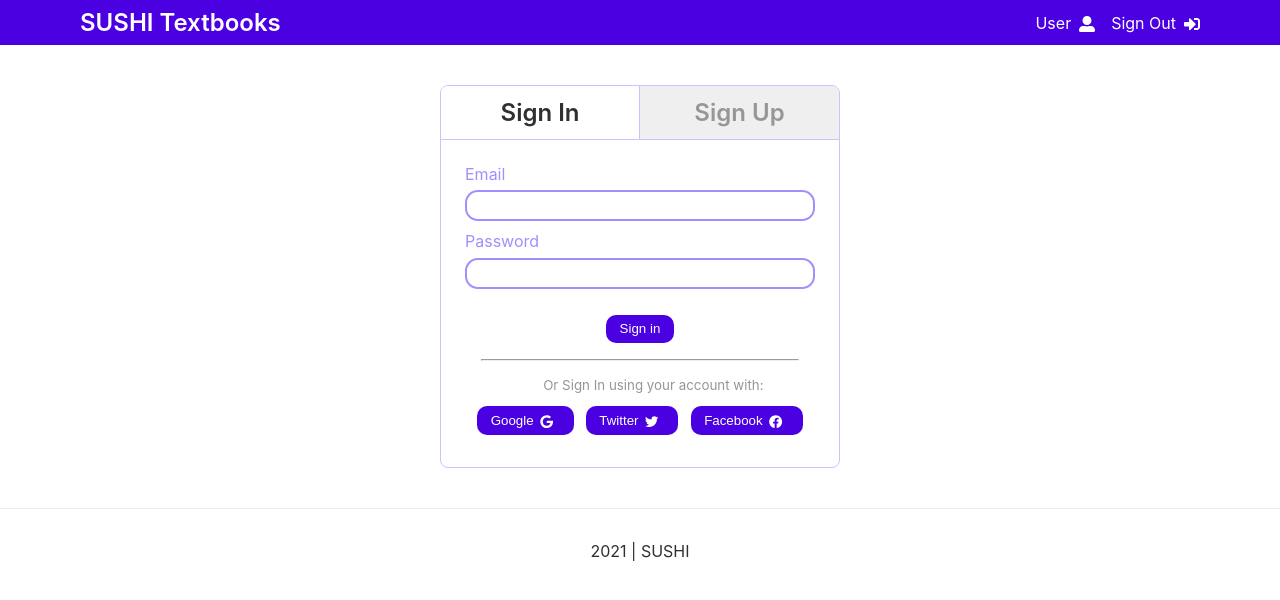
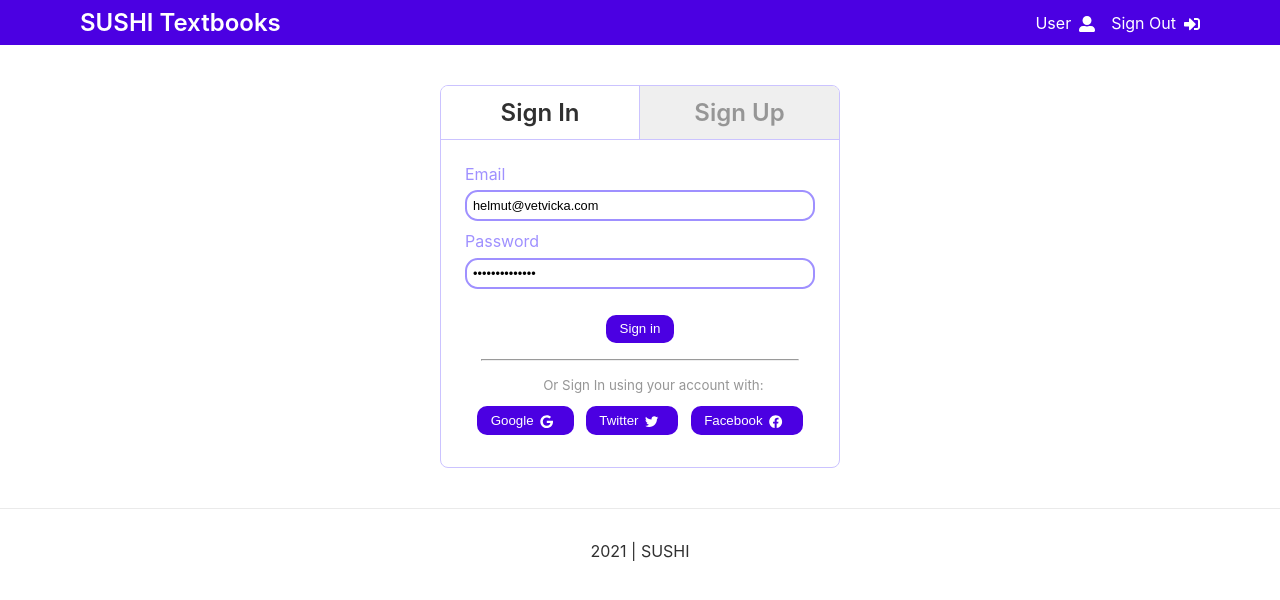
Before and after one commit to hoskra/sushi-next, a Next.js app: page /signin in a window 1280 px wide. Shown: the top 600 px of the page. Built offline with nearby package versions, Linux system fonts and the light colour scheme.

Commit message:
sign in default value

```diff
--- a/pages/signin/index.js
+++ b/pages/signin/index.js
@@ -30,11 +30,11 @@ export default function SignIn() {
 
         <div className="sushi-input-container">
           <label>Email</label>
-          <input className="sushi-input" type="text" />
+          <input className="sushi-input" defaultValue="helmut@vetvicka.com" type="text" />
         </div>
         <div className="sushi-input-container">
           <label>Password</label>
-          <input className="sushi-input" autoComplete="cc-csc" type="password"/>
+          <input className="sushi-input" defaultValue="helmutvetvicka" autoComplete="cc-csc" type="password"/>
         </div>
 
         <div className={styles.submit}>
```
